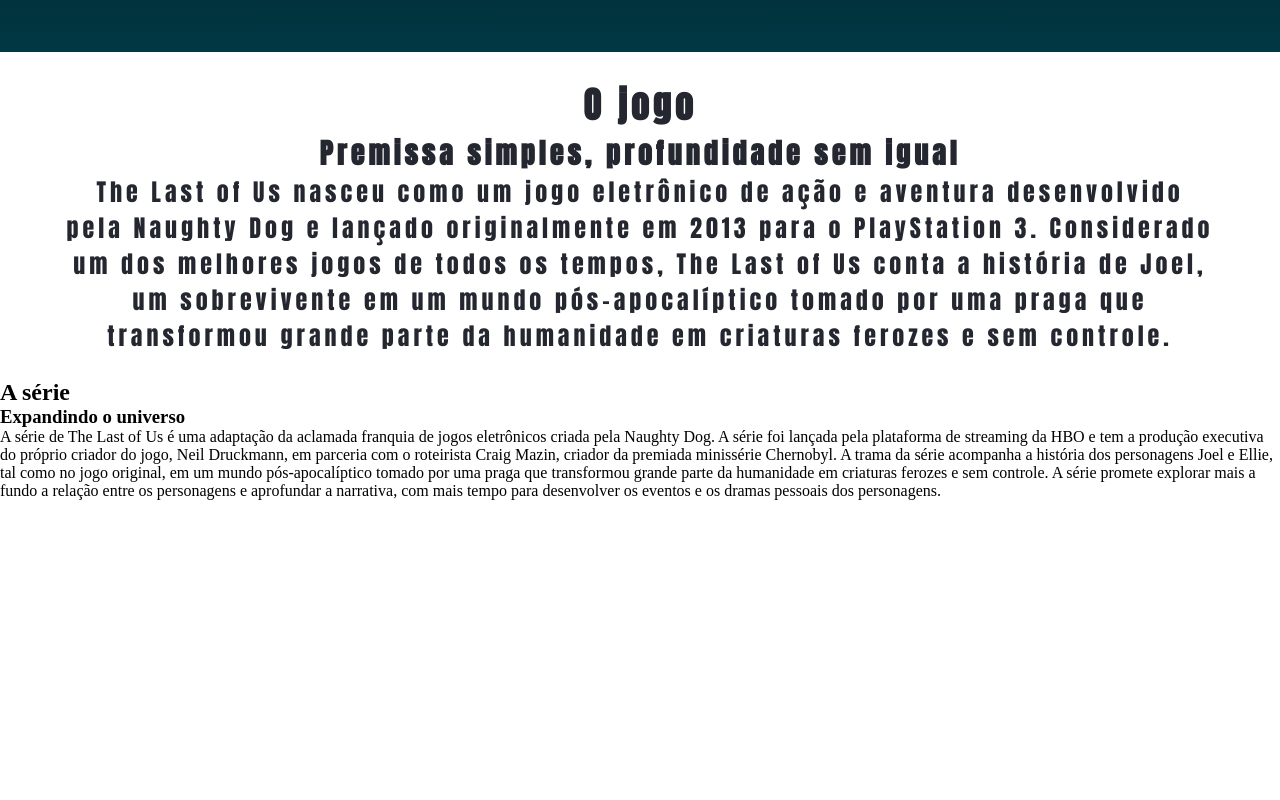
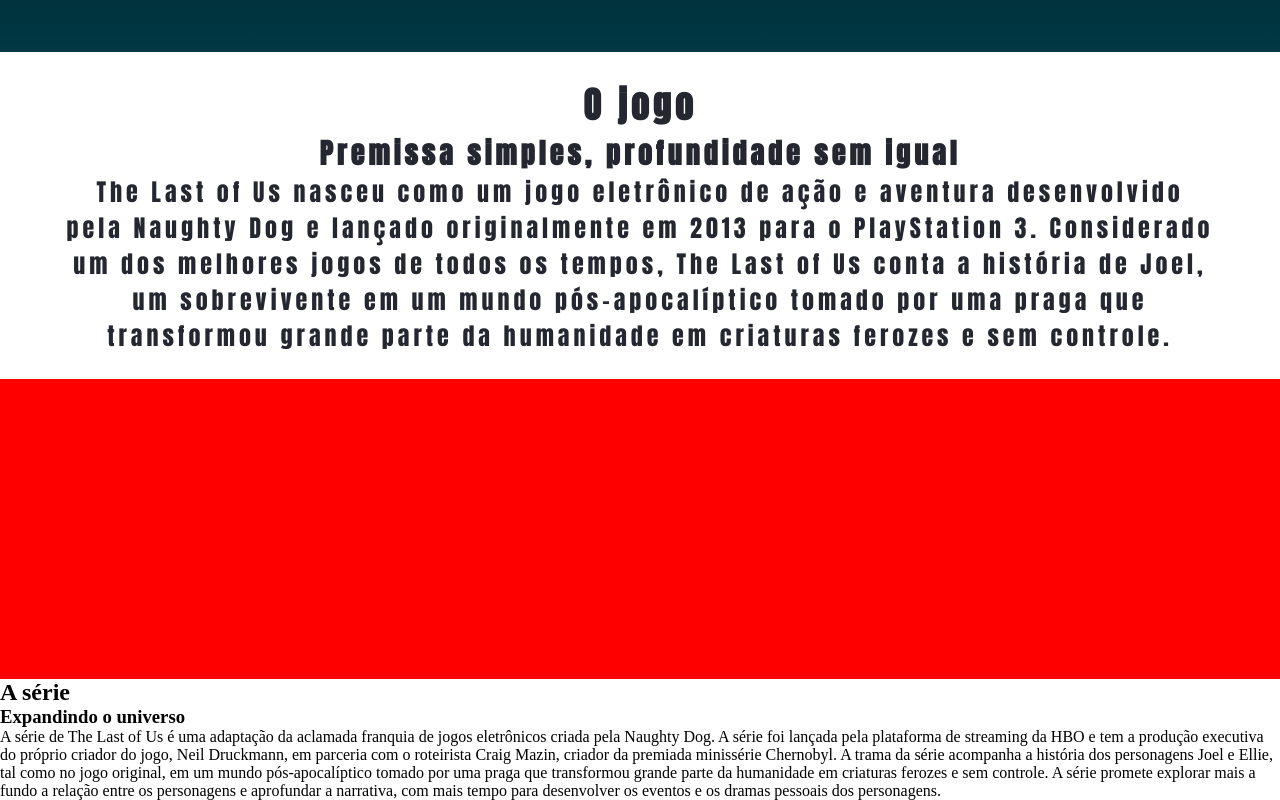
Before and after one commit to OTrigo/tlouSite, a website: page index.html in a window 1280 px wide. Shown: the part 748-1548 px from the top of the page. Before the commit the page ends 1248 px from the top, so only its background shows below. Drawn offline with nearby package versions, Linux system fonts and the light colour scheme; files that its build step writes are made by us from their sources.

Commit message:
Configuração inicial do banner

```diff
--- /dev/null
+++ b/sass/components/banner.scss
@@ -0,0 +1,5 @@
+.banner{
+    width: 100%;
+    height: 300px;
+    background-color: red;
+}
--- a/sass/style.scss
+++ b/sass/style.scss
@@ -1,3 +1,3 @@
 @import './assets/reset.scss', './assets/fonts.scss';
 
-@import './components/header.scss', './components/jogoSection.scss';
+@import './components/banner.scss', './components/header.scss', './components/jogoSection.scss';
```
